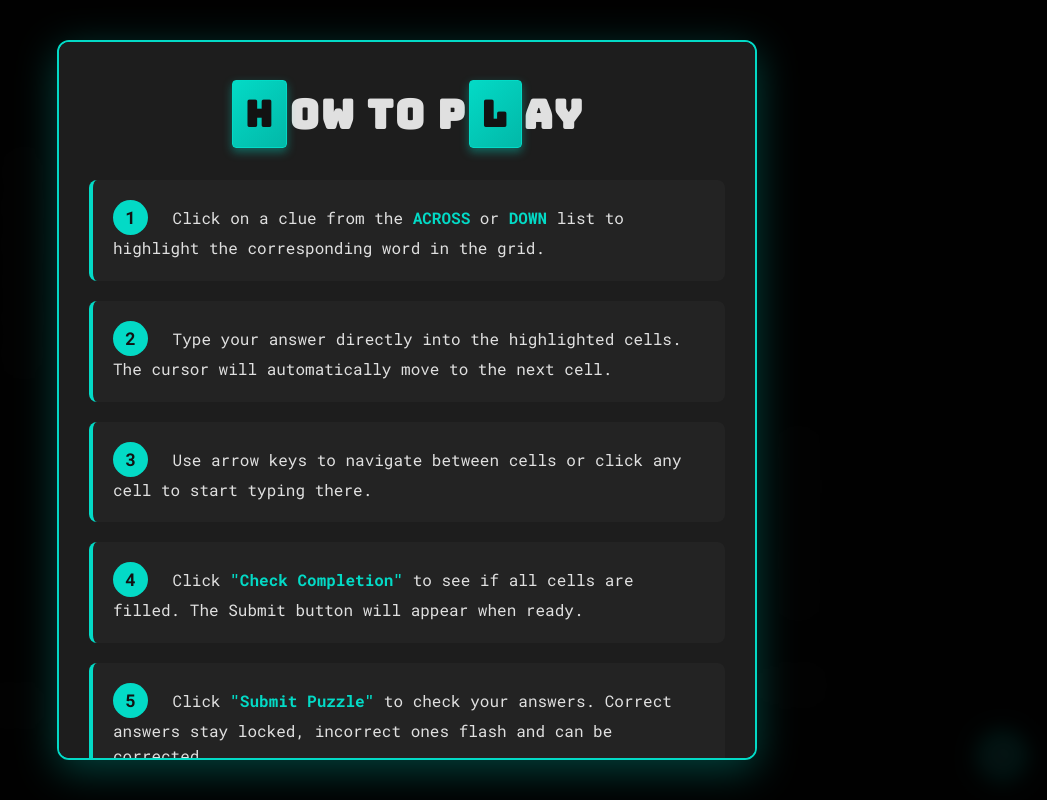
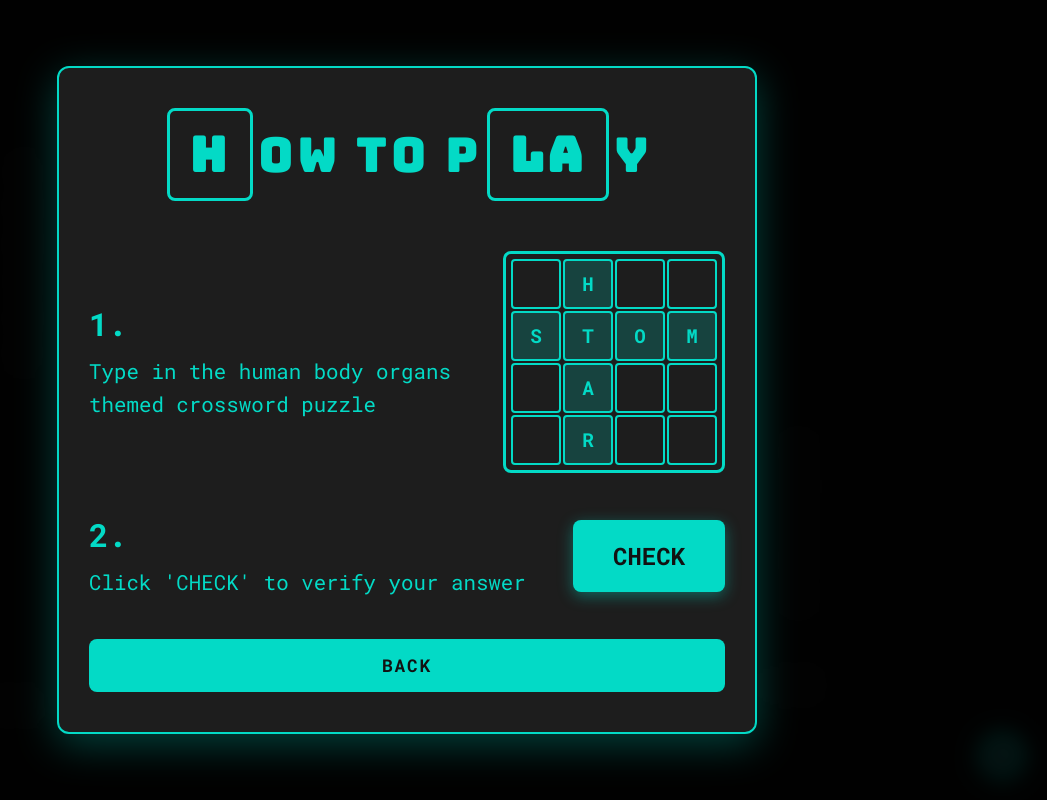
Before and after one commit to SanwikSagarPW/CrossWord_Our_Organs, a plain HTML site: page index.html in a window 1280 px wide. Both pictures are taken after a click on the button "HOW TO PLAY". Shown: the whole page, without its empty margins (233-1280 px from the left). Drawn offline with Linux system fonts and the light colour scheme.

Commit message:
updated how to play

```diff
--- a/index.html
+++ b/index.html
@@ -209,90 +209,106 @@
         /* How to Play Content Styling */
         .how-to-title {
             font-family: 'Bungee', cursive;
-            font-size: 2.5rem;
+            font-size: 3rem;
             text-align: center;
-            margin-bottom: 30px;
-            color: var(--text-color);
+            margin-bottom: 50px;
+            color: var(--accent-color);
             line-height: 1.4;
-            letter-spacing: 2px;
+            letter-spacing: 4px;
+            font-weight: normal;
         }
 
         .element-letter {
             display: inline-block;
-            background: linear-gradient(135deg, var(--accent-color), #02b8a8);
-            color: var(--background-color);
-            padding: 8px 12px;
-            border-radius: 4px;
-            font-size: 0.9em;
+            background-color: transparent;
+            color: var(--accent-color);
+            padding: 10px 20px;
+            border-radius: 8px;
+            font-size: 1em;
             font-weight: bold;
-            margin: 0 2px;
-            box-shadow: 0 4px 10px rgba(3, 218, 198, 0.4);
-            border: 1px solid var(--accent-color);
+            margin: 0 5px;
+            border: 3px solid var(--accent-color);
             position: relative;
-            top: -2px;
+            top: 0;
         }
 
         .instructions-grid {
             display: grid;
-            gap: 20px;
-            margin-bottom: 30px;
+            gap: 40px;
+            margin-bottom: 40px;
         }
 
         .instruction-item {
-            background-color: rgba(42, 42, 42, 0.5);
-            padding: 20px;
-            border-radius: 8px;
-            border-left: 4px solid var(--accent-color);
-            transition: transform 0.2s ease, box-shadow 0.2s ease;
+            display: flex;
+            align-items: center;
+            justify-content: space-between;
+            background-color: transparent;
+            padding: 0;
+            gap: 30px;
         }
 
-        .instruction-item:hover {
-            transform: translateX(5px);
-            box-shadow: 0 4px 15px rgba(3, 218, 198, 0.2);
+        .instruction-left {
+            flex: 1;
+            text-align: left;
         }
 
         .instruction-number {
-            display: inline-block;
-            width: 35px;
-            height: 35px;
-            background-color: var(--accent-color);
-            color: var(--background-color);
-            border-radius: 50%;
-            text-align: center;
-            line-height: 35px;
+            display: block;
+            color: var(--accent-color);
+            font-size: 2rem;
             font-weight: bold;
-            margin-right: 15px;
-            font-size: 1.1em;
+            margin-bottom: 10px;
         }
 
         .instruction-text {
-            display: inline;
-            color: var(--text-color);
-            font-size: 1rem;
+            display: block;
+            color: var(--accent-color);
+            font-size: 1.3rem;
             line-height: 1.6;
+            font-weight: 500;
         }
 
-        .scoring-section {
-            background: linear-gradient(135deg, rgba(3, 218, 198, 0.1), rgba(2, 184, 168, 0.1));
-            padding: 20px;
-            border-radius: 8px;
-            margin-bottom: 20px;
-            border: 1px solid rgba(3, 218, 198, 0.3);
+        .instruction-visual {
+            flex-shrink: 0;
         }
 
-        .scoring-title {
-            color: var(--accent-color);
-            font-size: 1.3rem;
-            margin-bottom: 15px;
-            text-align: center;
-            font-weight: bold;
+        /* Mini Crossword Grid Visual */
+        .mini-grid {
+            display: grid;
+            grid-template-columns: repeat(4, 50px);
+            grid-template-rows: repeat(4, 50px);
+            gap: 2px;
+            border: 3px solid var(--accent-color);
+            padding: 5px;
+            border-radius: 8px;
         }
 
-        .scoring-item {
-            color: var(--text-color);
-            padding: 8px 0;
-            font-size: 0.95rem;
-            line-height: 1.6;
+        .mini-cell {
+            background-color: var(--card-background);
+            border: 2px solid var(--accent-color);
+            display: flex;
+            align-items: center;
+            justify-content: center;
+            color: var(--accent-color);
+            font-weight: bold;
+            font-size: 1.2rem;
+            border-radius: 4px;
+        }
+
+        .mini-cell.filled {
+            background-color: rgba(3, 218, 198, 0.2);
+        }
+
+        /* Check Button Visual */
+        .check-button-visual {
+            background-color: var(--accent-color);
+            color: var(--background-color);
+            padding: 20px 40px;
+            border-radius: 8px;
+            font-size: 1.5rem;
+            font-weight: bold;
+            border: none;
+            box-shadow: 0 4px 15px rgba(3, 218, 198, 0.4);
         }
 
         .highlight {
@@ -324,39 +340,52 @@
         }
 
         /* Mobile Responsive */
+        @media (max-width: 768px) {
+            .how-to-title { font-size: 2rem; margin-bottom: 30px; letter-spacing: 2px; }
+            .element-letter { padding: 8px 12px; font-size: 0.9em; border-width: 2px; }
+            .instruction-item { flex-direction: column; gap: 20px; text-align: center; }
+            .instruction-left { text-align: center; }
+            .instruction-number { font-size: 1.5rem; }
+            .instruction-text { font-size: 1.1rem; }
+            .mini-grid { grid-template-columns: repeat(4, 40px); grid-template-rows: repeat(4, 40px); }
+            .mini-cell { font-size: 1rem; }
+            .check-button-visual { padding: 15px 30px; font-size: 1.2rem; }
+            .instructions-grid { gap: 30px; }
+        }
+
         @media (max-width: 600px) {
             .game-title-text { font-size: 4rem; }
             .puzzle-subtitle { font-size: 0.9rem; letter-spacing: 3px; }
             .btn { padding: 15px 30px; font-size: 1em; }
             .popup-content { padding: 25px 20px; max-width: 95%; }
-            .how-to-title { font-size: 1.8rem; margin-bottom: 20px; }
-            .element-letter { padding: 6px 10px; font-size: 0.85em; }
-            .instruction-item { padding: 15px; }
-            .instruction-number { width: 30px; height: 30px; line-height: 30px; font-size: 1em; margin-right: 10px; }
-            .instruction-text { font-size: 0.9rem; }
-            .scoring-section { padding: 15px; }
-            .scoring-title { font-size: 1.1rem; }
-            .scoring-item { font-size: 0.85rem; }
+            .how-to-title { font-size: 1.6rem; margin-bottom: 25px; }
+            .element-letter { padding: 6px 10px; }
+            .instruction-text { font-size: 1rem; }
+            .mini-grid { grid-template-columns: repeat(4, 35px); grid-template-rows: repeat(4, 35px); }
+            .check-button-visual { padding: 12px 25px; font-size: 1rem; }
             .back-btn { padding: 12px 40px; font-size: 1em; }
         }
+
         @media (max-width: 400px) {
             .game-title-text { font-size: 3rem; }
             .puzzle-subtitle { font-size: 0.8rem; letter-spacing: 2px; }
             .buttons-container { padding: 0 10px; }
             .popup-content { padding: 20px 15px; }
-            .how-to-title { font-size: 1.5rem; }
-            .element-letter { padding: 5px 8px; }
-            .instruction-item { padding: 12px; }
+            .how-to-title { font-size: 1.3rem; }
+            .element-letter { padding: 5px 8px; margin: 0 2px; }
+            .instruction-number { font-size: 1.2rem; }
+            .instruction-text { font-size: 0.9rem; }
+            .mini-grid { grid-template-columns: repeat(4, 30px); grid-template-rows: repeat(4, 30px); gap: 1px; }
+            .mini-cell { font-size: 0.8rem; }
+            .check-button-visual { padding: 10px 20px; font-size: 0.9rem; }
             .back-btn { padding: 10px 30px; font-size: 0.9em; }
         }
 
         /* Landscape orientation adjustments */
         @media (max-height: 600px) and (orientation: landscape) {
             .popup-content { padding: 20px; max-height: 85vh; }
-            .how-to-title { font-size: 1.8rem; margin-bottom: 15px; }
-            .instruction-item { padding: 12px; }
-            .scoring-section { padding: 12px; }
-            .instructions-grid { gap: 12px; margin-bottom: 15px; }
+            .how-to-title { font-size: 1.8rem; margin-bottom: 20px; }
+            .instructions-grid { gap: 20px; margin-bottom: 20px; }
         }
 
         /* Music Control Button */
@@ -400,47 +429,49 @@
     <div class="popup-overlay" id="howToPopup">
         <div class="popup-content">
             <h2 class="how-to-title">
-                <span class="element-letter">H</span>OW TO P<span class="element-letter">L</span>AY
+                <span class="element-letter">H</span>OW TO P<span class="element-letter">La</span>Y
             </h2>
 
             <div class="instructions-grid">
                 <div class="instruction-item">
-                    <span class="instruction-number">1</span>
-                    <span class="instruction-text">Click on a clue from the <span class="highlight">ACROSS</span> or <span class="highlight">DOWN</span> list to highlight the corresponding word in the grid.</span>
+                    <div class="instruction-left">
+                        <span class="instruction-number">1.</span>
+                        <span class="instruction-text">Type in the human body organs themed crossword puzzle</span>
+                    </div>
+                    <div class="instruction-visual">
+                        <div class="mini-grid">
+                            <div class="mini-cell"></div>
+                            <div class="mini-cell filled">H</div>
+                            <div class="mini-cell"></div>
+                            <div class="mini-cell"></div>
+                            <div class="mini-cell filled">S</div>
+                            <div class="mini-cell filled">T</div>
+                            <div class="mini-cell filled">O</div>
+                            <div class="mini-cell filled">M</div>
+                            <div class="mini-cell"></div>
+                            <div class="mini-cell filled">A</div>
+                            <div class="mini-cell"></div>
+                            <div class="mini-cell"></div>
+                            <div class="mini-cell"></div>
+                            <div class="mini-cell filled">R</div>
+                            <div class="mini-cell"></div>
+                            <div class="mini-cell"></div>
+                        </div>
+                    </div>
                 </div>
 
                 <div class="instruction-item">
-                    <span class="instruction-number">2</span>
-                    <span class="instruction-text">Type your answer directly into the highlighted cells. The cursor will automatically move to the next cell.</span>
-                </div>
-
-                <div class="instruction-item">
-                    <span class="instruction-number">3</span>
-                    <span class="instruction-text">Use arrow keys to navigate between cells or click any cell to start typing there.</span>
-                </div>
-
-                <div class="instruction-item">
-                    <span class="instruction-number">4</span>
-                    <span class="instruction-text">Click <span class="highlight">"Check Completion"</span> to see if all cells are filled. The Submit button will appear when ready.</span>
-                </div>
-
-                <div class="instruction-item">
-                    <span class="instruction-number">5</span>
-                    <span class="instruction-text">Click <span class="highlight">"Submit Puzzle"</span> to check your answers. Correct answers stay locked, incorrect ones flash and can be corrected.</span>
+                    <div class="instruction-left">
+                        <span class="instruction-number">2.</span>
+                        <span class="instruction-text">Click 'CHECK' to verify your answer</span>
+                    </div>
+                    <div class="instruction-visual">
+                        <div class="check-button-visual">CHECK</div>
+                    </div>
                 </div>
             </div>
 
-            <div class="scoring-section">
-                <div class="scoring-title">⏱️ SCORING SYSTEM</div>
-                <div class="scoring-item">⚡ Complete under <span class="highlight">4 minutes</span>: 200 XP</div>
-                <div class="scoring-item">⚡ Complete under <span class="highlight">6 minutes</span>: 150 XP</div>
-                <div class="scoring-item">⚡ Complete under <span class="highlight">8 minutes</span>: 100 XP</div>
-                <div class="scoring-item">⚡ Complete over 8 minutes: 50 XP</div>
-                <div class="scoring-item" style="margin-top: 10px; color: #ff5252;">⚠️ Each check after the first: -5 XP penalty</div>
-                <div class="scoring-item" style="color: var(--accent-color);">🎯 Minimum guaranteed: 50 XP</div>
-            </div>
-
-            <button class="back-btn" id="backBtn">BACK TO MENU</button>
+            <button class="back-btn" id="backBtn">BACK</button>
         </div>
     </div>
 
```
Also changed, not shown: landing.html (+128 -104 lines).
